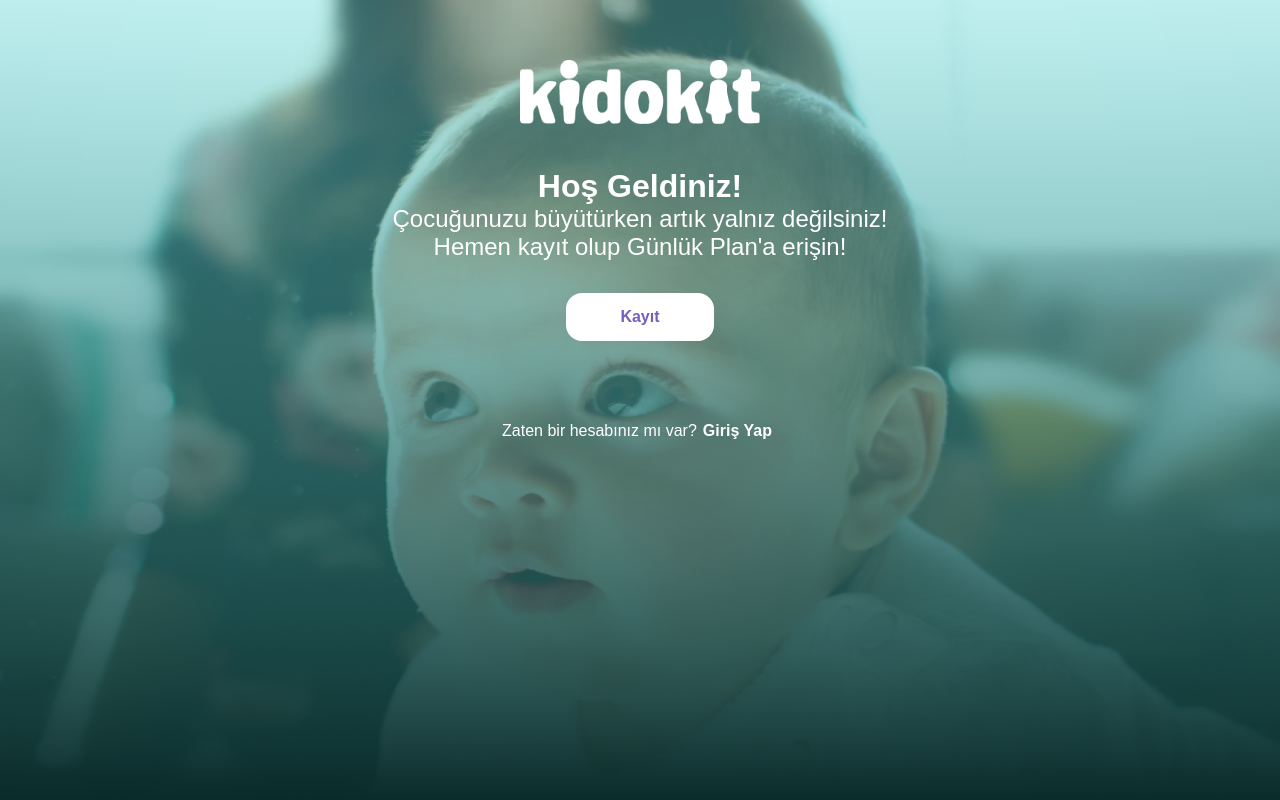
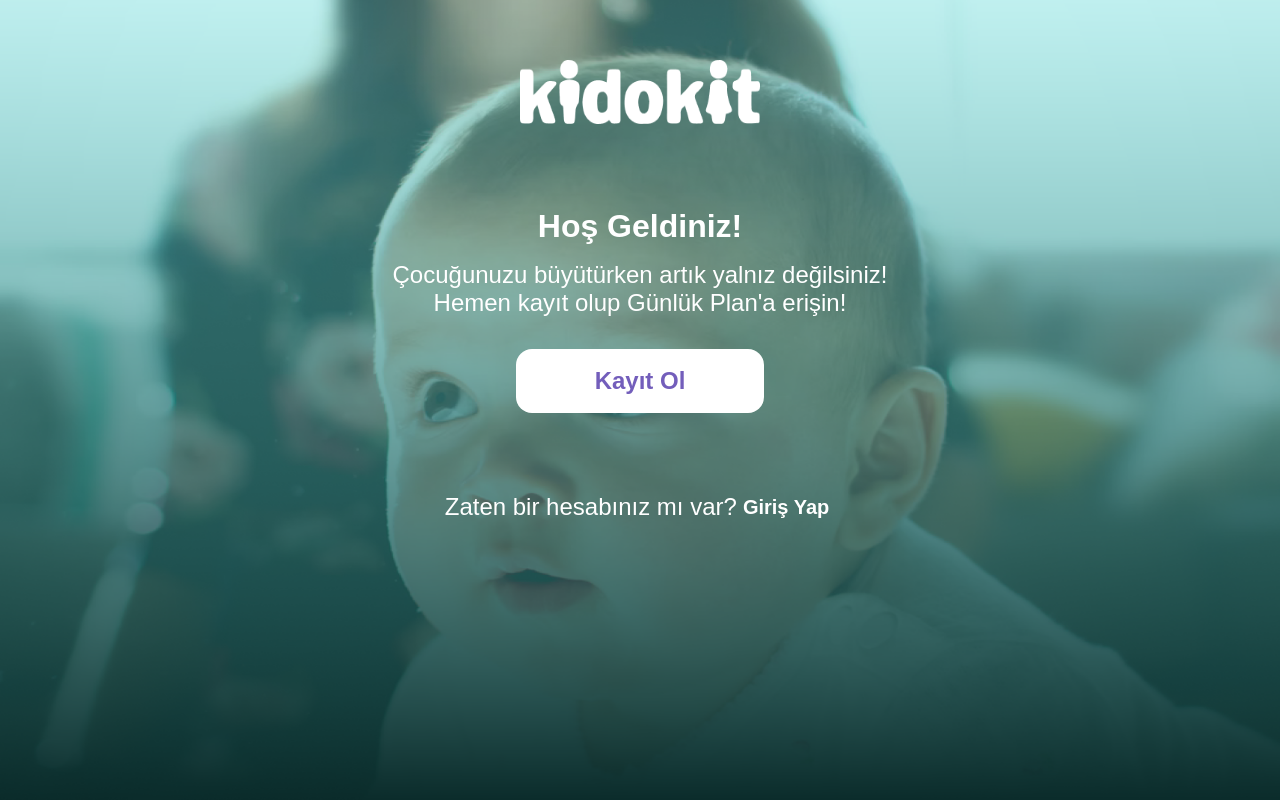
Before and after one commit to SezerDemir/kidokit-frontend, a React (Create React App) app: page / in a window 1280 px wide. Built offline with nearby package versions, Linux system fonts and the light colour scheme.

Commit message:
minor fixes

```diff
--- a/src/components/homepage/homepage-content.tsx
+++ b/src/components/homepage/homepage-content.tsx
@@ -8,7 +8,7 @@ export function HomepageContent(){
             <h2>Hoş Geldiniz!</h2>
             <p>Çocuğunuzu büyütürken artık yalnız değilsiniz!<br/> Hemen kayıt olup Günlük Plan'a erişin!</p>
             <Link to={"/register"}>
-                <button type="button" className={styles["button-sign-up"]}>Kayıt</button>
+                <button type="button" className={styles["button-sign-up"]}>Kayıt Ol</button>
             </Link>
             <div className={styles["sign-in-container"]}>
                 <p>Zaten bir hesabınız mı var?</p>
--- a/src/components/homepage/homepage-style.module.css
+++ b/src/components/homepage/homepage-style.module.css
@@ -4,9 +4,9 @@
     margin: 0;
 }
 
-.button-sign-up:hover {background-color: #2de7f5}
+.button-sign-up:hover {background-color: #dadddd}
 .button-sign-up:active {
-    background-color: #2de7f5;
+    background-color: #dadddd;
     transform: translateY(4px);
 }
 
@@ -38,7 +38,7 @@
 
 .homepage-content{
     font-family: 'DM Sans', sans-serif;
-    margin: 2.5rem 0 0 0;
+    margin: 5rem 0 0 0;
     color: #FFFFFF;
 }
 
@@ -50,22 +50,23 @@
 
 .homepage-content > p{
     font-size: 1.5rem;
+    margin-top: 1rem;
     font-weight: 400;
     text-align: center;
 }
 
-.homepage-content .button-sign-up{
+.button-sign-up{
     text-align: center;
-    font-size: 1rem;
+    font-size: 1.5rem;
     background-color: #FFFFFF;
     color: #735EBB;
-    width: 30%;
-    height: 3rem;
+    width: 50%;
+    height: 4rem;
     border-radius: 1rem;
     border: none;
     margin-top: 2rem;
     font-weight: 700;
-    margin:2rem 35% 0 35%;
+    margin:2rem 25% 0 25%;
 
 }
 
@@ -82,6 +83,7 @@
     color: white;
     font-weight: 400;
     font-size: 1rem;
+    font-size: 1.5rem;
 }
 
 .button-sign-in{
@@ -93,5 +95,5 @@
 
     color: white;
     font-weight: 700;
-    font-size: 1rem;
+    font-size: 1.25rem;
 }
--- a/src/components/register/register-content.tsx
+++ b/src/components/register/register-content.tsx
@@ -2,6 +2,7 @@ import React, { useState, FormEvent, ChangeEvent } from "react"
 import styles from "./register-style.module.css"
 import warningLogo from "../../images/warningSign.png"
 import axios from "axios"
+import { Link } from "react-router-dom";
 
 export function RegisterContent(){
     const apiRegisterAdress: string = process.env.REACT_APP_REGISTER_URL as string;
@@ -125,15 +126,16 @@ export function RegisterContent(){
         const nameCheck: boolean = validateFullName();
         const emailCheck: boolean = validateEmail();
         const passwordCheck: boolean = checkPassword();
-        setRepeatPasswordCheck(password===repeatPassword ? true:false);
         const childNameCheck: boolean = validateName();
         const childBirthDayCheck: boolean = (childBirthday !== "") ? true : false;
         const childGenderCheck: boolean = (Gender.none !== childGender) ? true : false;
         const agreement: boolean = (document.getElementById("agreement-checkbox") as HTMLInputElement).checked;
+        const repeatCheck: boolean = (password===repeatPassword ? true:false);
 
-        console.log(nameCheck + fullName);
+        console.log(fullName + " " + email + " " + password + " " + repeatPassword);
+        console.log(nameCheck + " " + emailCheck + " " + passwordCheck + " " + repeatCheck);
 
-        if(nameCheck && emailCheck && passwordCheck && repeatPasswordCheck && childNameCheck && childBirthDayCheck && childGenderCheck && agreement){
+        if(nameCheck && emailCheck && passwordCheck && repeatCheck && childNameCheck && childBirthDayCheck && childGenderCheck && agreement){
             const jsonString: string = JSON.stringify(
                 {
                     "fullName" : fullName,
@@ -147,14 +149,16 @@ export function RegisterContent(){
             axios.post(apiRegisterAdress, jsonString, {headers: {'Content-Type': 'application/json'}})
                 .then(response => {
                     console.log(response)
-                })
+                });
+                alert("Successfully Registered");
+                window.location.replace("/");
         }
         else{
             const errorMessage: string =
                 (nameCheck ? "" : fullNameErrorMessage + "\n") +
                 (emailCheck ? "" : emailErrorMessage + "\n") +
                 (passwordCheck ? "" : passwordErrorMessage + "\n") +
-                (repeatPasswordCheck ? "" : repeatPasswordErrorMessage + "\n") +
+                (repeatPassword ? "" : repeatPasswordErrorMessage + "\n") +
                 (childNameCheck ? "" : childNameErrorMessage + "\n") +
                 (childBirthDayCheck ? "" : childBirthdayErrorMessage + "\n") +
                 (childGenderCheck ? "" : childGenderErrorMessage + "\n") +
@@ -189,7 +193,7 @@ export function RegisterContent(){
             </div>
 
             <div className={styles["repeat-password-cell"]}>
-                <h1>Bir şifre belirleyiniz</h1>
+                <h1>Şifreyi tekrar giriniz</h1>
                 <input type={repeatPasswordShown ? "text" : "password"} id="input-repeat-password"
                     onChange={handleInputChange}
                     onPaste={() => {console.log(navigator.clipboard.readText())}}
--- a/src/components/register/register-style.module.css
+++ b/src/components/register/register-style.module.css
@@ -305,23 +305,25 @@ li{
     position: relative;
 }
 
-.agreement-cell .agreement-item{
-    display:inline-flex;
-    padding: 5rem 0 0 30%;
+.agreement-item{
+    display:flex;
+    width: 100%;
+    margin-top: 4rem;
+    justify-content: center;
 }
-
-.agreement-cell .agreement-item > p a{
+.agreement-item > p a{
     color:#826BD0;
     font-weight: 700;
     text-decoration: none;
 }
 
-.agreement-cell .agreement-item > p{
+.agreement-item > p{
     color:#826BD0;
     font-weight: 400;
+
 }
 
-.agreement-cell .agreement-item > input[type="checkbox"]{
+.agreement-item > input[type="checkbox"]{
     width: 3rem;
 
 }
--- a/src/index.css
+++ b/src/index.css
@@ -3,6 +3,10 @@ body, html {
   margin: 0;
   font-size: 8px;
 
+}
+img {
+  pointer-events: none;
+  user-select: none;
 }
 
 
```
